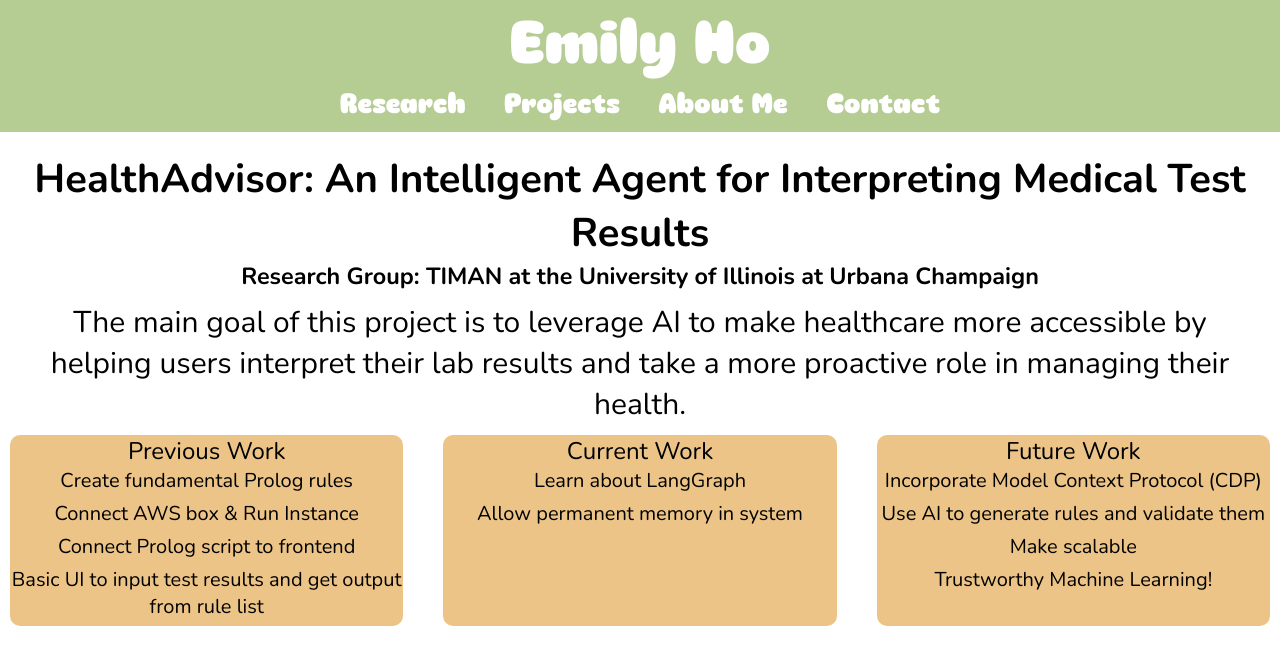
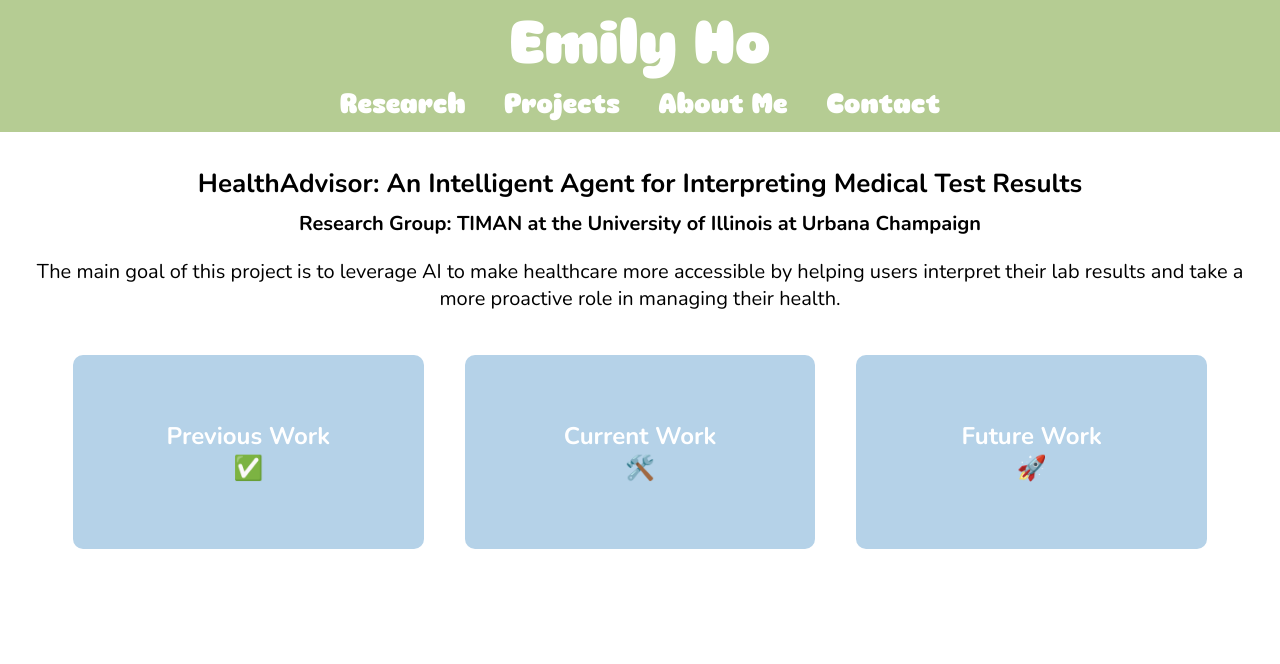
Before and after one commit to emilyho14/personal-website, a React (Vite) app: page /Research in a window 1280 px wide. Shown: the top 664 px of the page. Built offline with nearby package versions, Linux system fonts and the light colour scheme.

Commit message:
changed card functionality

```diff
--- a/src/App.css
+++ b/src/App.css
@@ -90,7 +90,6 @@ body {
 }
 
 .about-interests-div {
-  /* letter-spacing: 0.1em; */
   margin: 10px;
   text-align: center;
 }
@@ -103,17 +102,21 @@ body {
 }
 
 .about-info {
-  padding: 10px;
+  padding-left: 1rem;
+  padding-right: 1rem;
 }
 
-.about-cards {
+.cards {
   display: flex;
   flex-wrap: wrap;
   justify-content: space-between;
   margin: 10px;
+  padding-left: 2rem;
+  padding-right: 2rem;
+  color: white;
 }
 
-.about-card {
+.card {
   flex: 0 0 calc(33.33% - 10px);
   max-width: calc(33.33% - 10px);
   width: 100%;
@@ -125,7 +128,7 @@ body {
   background: transparent;
 }
 
-.about-card-inner {
+.card-inner {
   position: relative;
   width: 100%;
   height: 100%;
@@ -135,11 +138,15 @@ body {
   border-radius: 10px;
 }
 
-.about-card:hover .about-card-inner {
+.card:hover .card-inner {
   transform: rotateY(180deg);
 }
 
-.about-card-front, .about-card-back {
+.card-front h1, h2{
+  font-size: 1.2rem;
+}
+
+.card-front, .card-back {
   position: absolute;
   width: 100%;
   height: 100%;
@@ -152,16 +159,16 @@ body {
   align-items: center;
 }
 
-.about-card-back {
+.card-back {
   transform: rotateY(180deg);
 }
 
-.about-card-back ul {
+.card-back ul {
   list-style-type: none;
   font-size: 1rem;
 }
 
-.about-card-title-back {
+.card-title-back {
   font-size: 1.4rem;
 }
 
@@ -170,25 +177,35 @@ body {
 }
 
 .research-div a{
+  font-size: 1.3rem;
   text-decoration: none;
   color: black;
 }
 
+.research-title a{
+  font-size: 1.3rem;
+}
+
+.research-group-name a{
+  font-size: 1rem;
+}
+
 .research-goal {
-  font-size: 1.5rem;
-  padding: 10px;
+  font-size: 1rem;
+  padding: 20px;
 }
 
 .research-objectives {
   display: flex;
   justify-content: space-between;
-  gap: 40px;
+  gap: 30px;
 }
 
-.research-objectives > div {
+.research-objectives div {
   flex: 1;
   border-radius: 10px;
   background-color: #edc487;
+  padding: 0.5rem;
 }
 
 .research-objective-title {
@@ -200,6 +217,7 @@ body {
 }
 
 .research-div li {
+  font-size: 0.8rem;
   margin-bottom: 6px;
 }
 
@@ -230,16 +248,11 @@ body {
   align-items: center;
 }
 
-.cs-ggis-carousel-div {
-  margin-top: 24px;
-}
-
 .items-container {
   display: flex;
   align-items: center;
   justify-content: center;
   gap: 40px;
-  margin-top: 24px;
 }
 
 .computer-wrapper {
--- a/src/main.jsx
+++ b/src/main.jsx
@@ -2,6 +2,7 @@ import React from 'react'
 import ReactDOM from 'react-dom/client'
 import { BrowserRouter } from 'react-router-dom'
 import App from './App.jsx'
+import "tailwindcss";
 
 ReactDOM.createRoot(document.getElementById('root')).render(
   <BrowserRouter>
--- a/src/pages/About.jsx
+++ b/src/pages/About.jsx
@@ -77,27 +77,25 @@ export default function About() {
             {" "}I previously received my Bachelor's in Science
             in{" "}
             <a href="https://siebelschool.illinois.edu/academics/undergraduate/degree-program-options/cs-x-degree-programs/computer-science-geography">
-             Computer Science + Geography & Geographic Information Science (CS + GGIS).
+             Computer Science + Geography & Geographic Information Science (CS + GGIS)
             </a>
             also from the University of Illinois at Urbana Champaign.
         </div>
         <CS_GGIS />
         <div className="about-interests-div">
             <h2> My Hobbies! </h2>
-            <div className="about-interests-cards-div">
-                <div className="about-cards">
+            <div className="cards">
             {cards.map((card, i) => (
-                    <div key={i} className="about-card">
-                        <div className="about-card-inner">
+                <div key={i} className="card">
+                    <div className="card-inner">
                         {/* CARD FRONT */}
-                            <div className="about-card-front">
+                        <div className="card-front">
                             <h2>{card.title}</h2>
                             <h1 className="about-card-emoji">{card.title_emoji}</h1>
                         </div>
 
-                             {/* CARD BACK */}
-                            <div className="about-card-back">
-                                <div className="about-card-title-back">
+                        <div className="card-back">
+                            <div className="card-title-back">
                                 {card.card_title_back && <p><strong>{card.card_title_back}</strong></p>}
                             </div>
 
@@ -123,6 +121,5 @@ export default function About() {
             </div>
         </div>
     </div>
-    </div>
     );
 };
--- a/src/pages/CS_GGIS.jsx
+++ b/src/pages/CS_GGIS.jsx
@@ -30,7 +30,7 @@ export default function CS_GGIS() {
         <h2>Why I Chose CS + GGIS</h2>
         <p>Now, you may be wondering why I chose to major in CS + GGIS for my Bachelor's degree...</p>
         <p>Here are some reasons why I chose it:</p>
-        <p className="hint"> PSSST: click on the computer OR the globe to explore the different reasons! </p>
+        <p className="hint"> PSSST: click on the computer OR hover over the globe to explore the different reasons! </p>
 
         <div className="cs-ggis-carousel-div">
             <div className="items-container">
@@ -40,7 +40,7 @@ export default function CS_GGIS() {
                 <p className="screen-text">{items[currIndex]}</p>
                 </div>
 
-                <div className="earth-side" onClick={handleGlobeClick}>
+                <div className="earth-side" onMouseEnter={handleGlobeClick}>
                 <img
                     src={earth}
                     alt="earth"
--- a/src/pages/Home.jsx
+++ b/src/pages/Home.jsx
@@ -31,7 +31,6 @@ export default function Home() {
         onMouseEnter={() => setPaused(true)}
         onMouseLeave={() => setPaused(false)}
     >
-        <div> hello! </div>
         <img src={images[i]} alt="" className="home-photos" />
     </div>
     );
--- a/src/pages/Research.jsx
+++ b/src/pages/Research.jsx
@@ -1,14 +1,45 @@
 import { useState } from "react";
 
 export default function Research() {
+    const [objectiveCards] = useState([
+    {
+      title: "Previous Work",
+      title_emoji: "✅",
+      card_list_back: [
+        { name: "Create fundamental Prolog rules" },
+        { name: "Connect AWS box & Run Instance" },
+        { name: "Connect Prolog script to frontend" },
+        { name: "Basic UI to input test results and get output from rule list" },
+      ],
+    },
+    {
+      title: "Current Work",
+      title_emoji: "🛠️",
+      card_list_back: [
+        { name: "Learn about LangGraph" },
+        { name: "Allow permanent memory in system" },
+      ],
+    },
+    {
+      title: "Future Work",
+      title_emoji: "🚀",
+      card_list_back: [
+        { name: "Incorporate Model Context Protocol (MCP)" },
+        { name: "Use AI to generate rules and validate them" },
+        { name: "Make scalable" },
+        { name: "Trustworthy Machine Learning" },
+      ],
+    },
+  ]);
+
     return (
         <div className="research-div">
-            <h1>
+            <h1 className="research-title">
                 <a href="https://timan.cs.illinois.edu/eeho2/">
                     HealthAdvisor: An Intelligent Agent for Interpreting Medical Test Results
                 </a>
             </h1>
-            <h3>
+            <h3 className="research-group-name">
                 <a href="https://timan.cs.illinois.edu/ir/"> Research Group: TIMAN at the University of Illinois at Urbana Champaign </a>
             </h3>
             <div className="research-goal">
@@ -16,32 +47,40 @@ export default function Research() {
                 helping users interpret their lab results and take a more proactive role in managing their health.
             </div>
 
-            <div className="research-objectives">
-                <div>
-                    <div className="research-objective-title"> Previous Work </div>
-                    <ul>
-                        <li> Create fundamental Prolog rules </li>
-                        <li> Connect AWS box & Run Instance </li>
-                        <li> Connect Prolog script to frontend </li>
-                        <li> Basic UI to input test results and get output from rule list </li>
-                    </ul>
-                </div>
-                <div>
-                     <div className="research-objective-title"> Current Work </div>
-                    <ul>
-                        <li> Learn about LangGraph </li>
-                        <li> Allow permanent memory in system </li>
-                    </ul>
-                </div>
-                <div>
-                     <div className="research-objective-title"> Future Work </div>
-                    <ul>
-                        <li> Incorporate Model Context Protocol (CDP) </li>
-                        <li> Use AI to generate rules and validate them </li>
-                        <li> Make scalable </li>
-                        <li> Trustworthy Machine Learning! </li>
-                    </ul>
-                </div>
+            <div className="cards">
+                {objectiveCards.map((card, i) => (
+                    <div key={i} className="card">
+                        <div className="card-inner">
+                        <div className="card-front">
+                            <h2>{card.title}</h2>
+                            <h1 className="card-emoji">{card.title_emoji}</h1>
+                        </div>
+
+                        <div className="card-back">
+                            {card.card_text_back && <p>{card.card_text_back}</p>}
+                            {card.card_list_back && (
+                            <ul>
+                                {card.card_list_back.map((r, idx) => (
+                                <li key={idx}>
+                                    {r.url ? (
+                                    <a
+                                        href={r.url}
+                                        target="_blank"
+                                        rel="noopener noreferrer"
+                                    >
+                                        {r.name}
+                                    </a>
+                                    ) : (
+                                    r.name
+                                    )}
+                                </li>
+                                ))}
+                            </ul>
+                            )}
+                        </div>
+                        </div>
+                    </div>
+                    ))}
             </div>
         </div>
     )
--- a/vite.config.js
+++ b/vite.config.js
@@ -1,8 +1,9 @@
 import { defineConfig } from 'vite'
 import react from '@vitejs/plugin-react'
+import tailwindcss from "@tailwindcss/vite";
 
 export default defineConfig({
-  plugins: [react()],
+  plugins: [react(), tailwindcss()],
   base: "/",
   build: {
     outDir: "docs",
```
Lines whose indentation alone changed are shown as unchanged.
